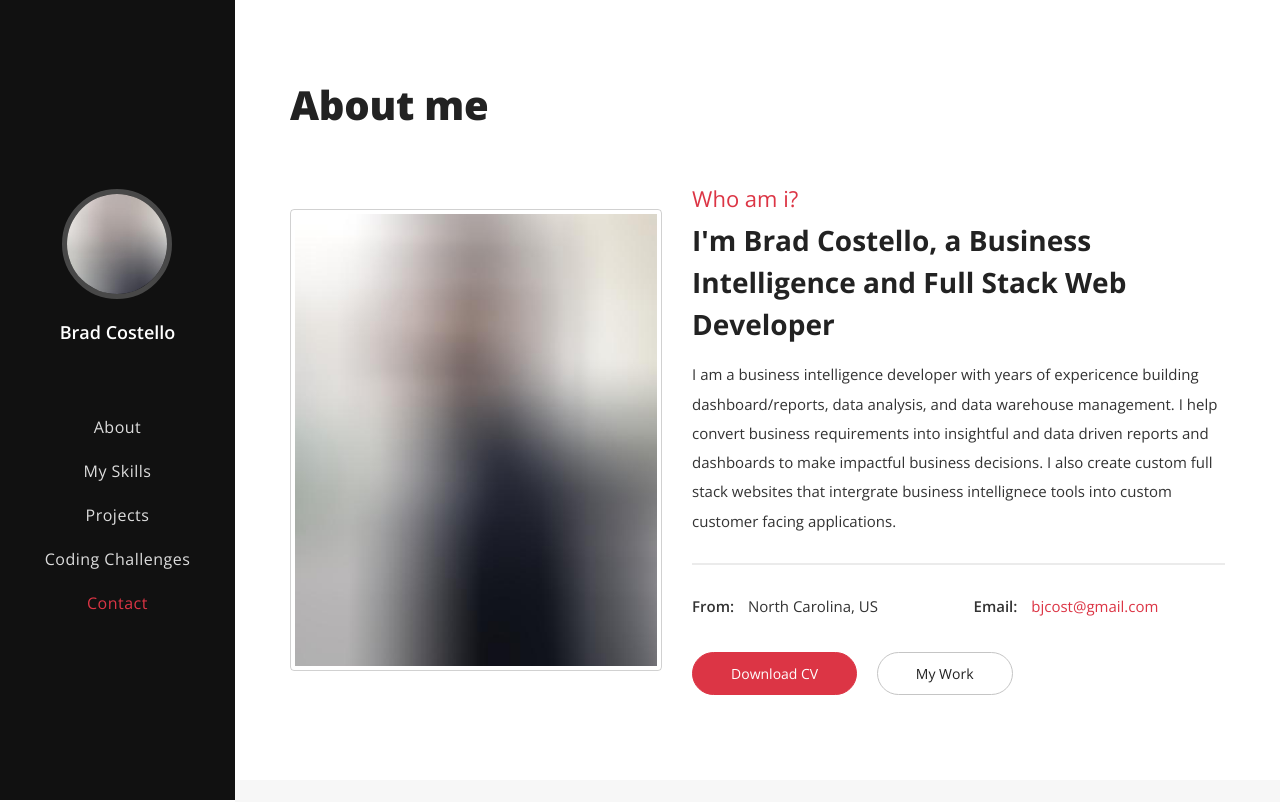
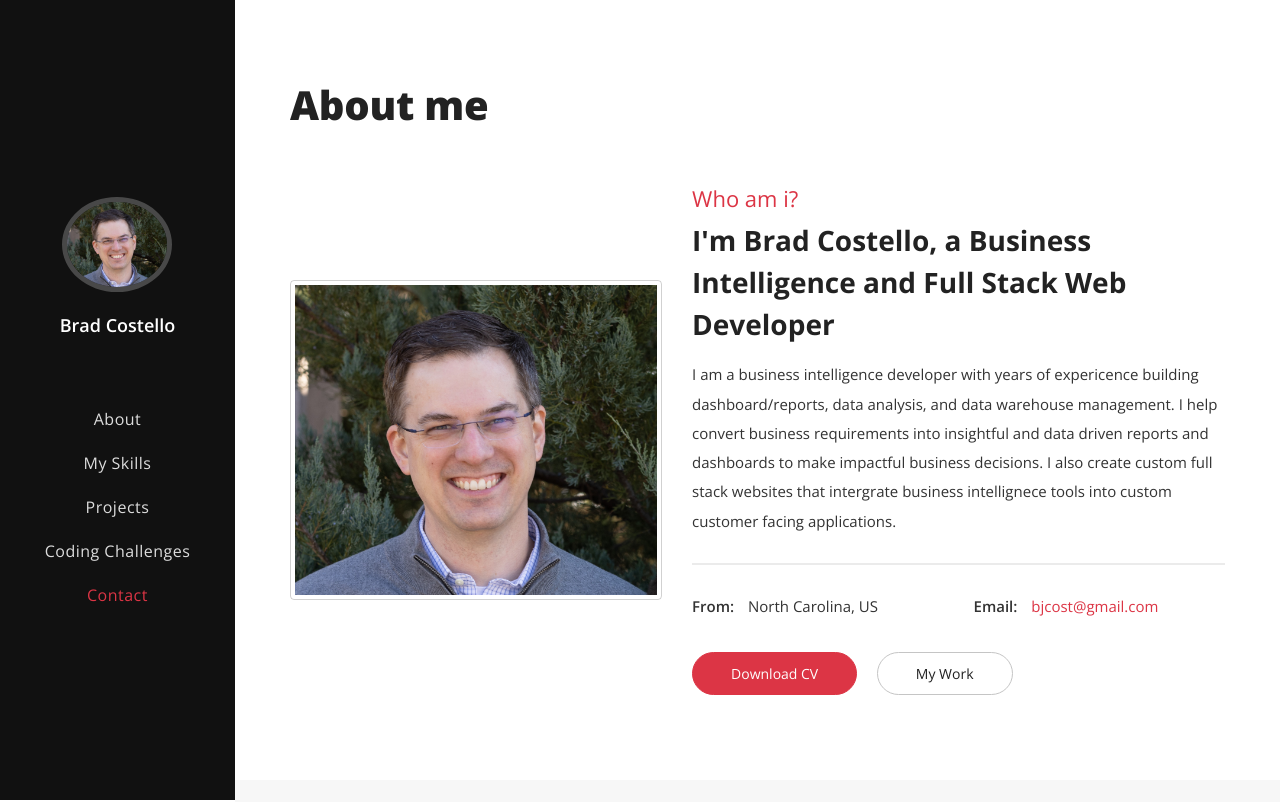
Before and after one commit to bearcaffeine/Brad_Costello_Portfolio, a plain HTML site: page index.html in a window 1280 px wide. Shown: the top 802 px of the page. Drawn offline with nearby package versions, Linux system fonts and the light colour scheme.

Commit message:
Updated personal image

```diff
--- a/index.html
+++ b/index.html
@@ -48,7 +48,7 @@
         </div>
       </nav>
       <nav class="sidebar" data-simplebar>
-        <div class="sidebar-header"><a href="#home" data-scroll><img class="img-fluid sidebar-avatar" src="/img/profile-avatar.jpg" alt="Profile avatar"></a><span class="sidebar-name">Brad Costello</span>
+        <div class="sidebar-header"><a href="#home" data-scroll><img class="img-fluid sidebar-avatar" src="/img/headshots.jpg" alt="Profile avatar"></a><span class="sidebar-name">Brad Costello</span>
           <!-- <p class="sidebar-status">Available for work</p> -->
         </div>
         <div class="sidebar-menu">
@@ -95,7 +95,7 @@
           </div>
           <div class="row align-items-center">
             <!-- Picture part-->
-            <div class="col-12 col-lg-5 about-img"><img class="img-fluid img-thumbnail" src="/img/about-img.jpg" alt="About Picture"></div>
+            <div class="col-12 col-lg-5 about-img"><img class="img-fluid img-thumbnail" src="/img/headshots.jpg" alt="About Picture"></div>
             <!-- Content part-->
             <div class="col-12 col-lg-7 about-content">
               <div class="content-block">
```
Also changed, not shown: img/headshots.jpg (added).
